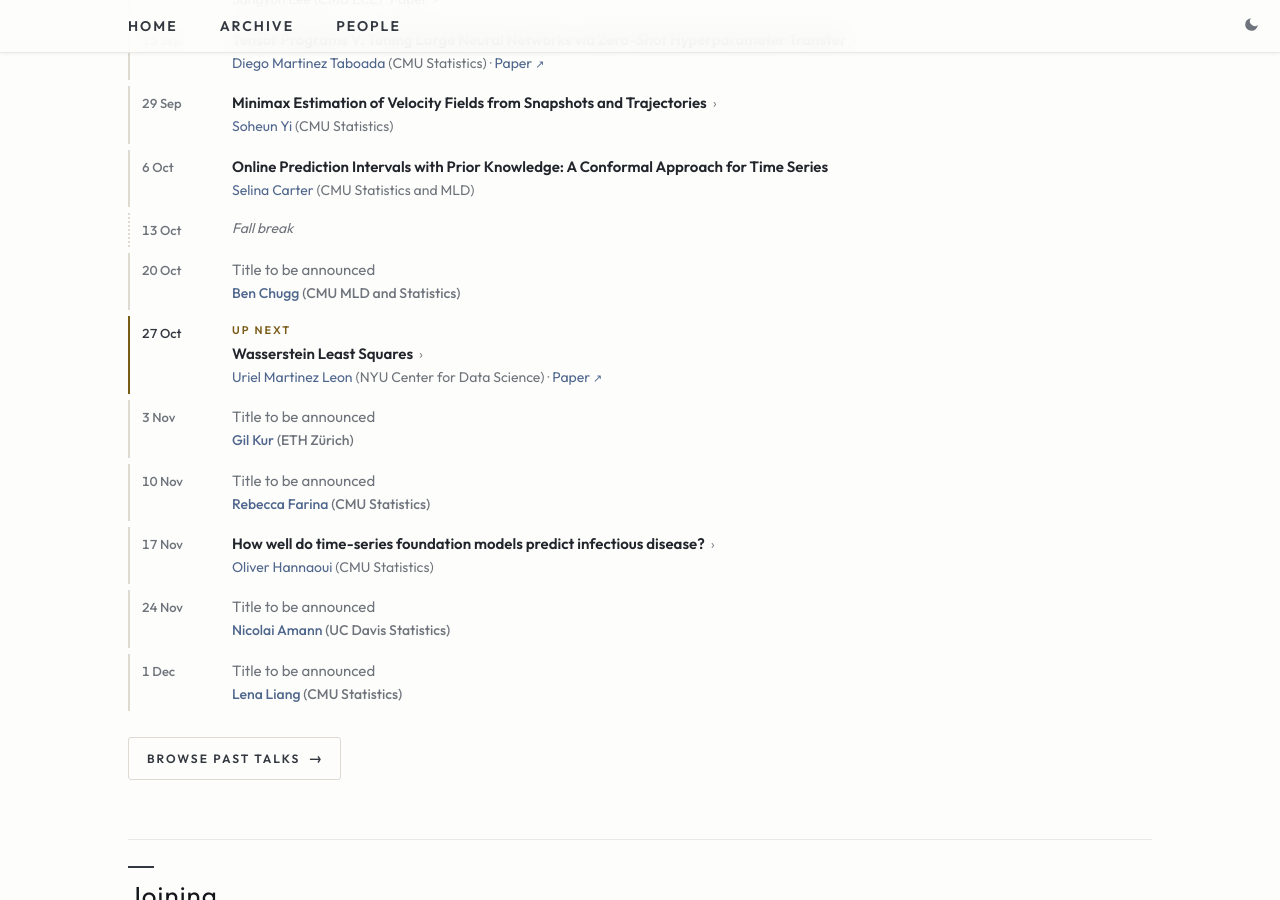
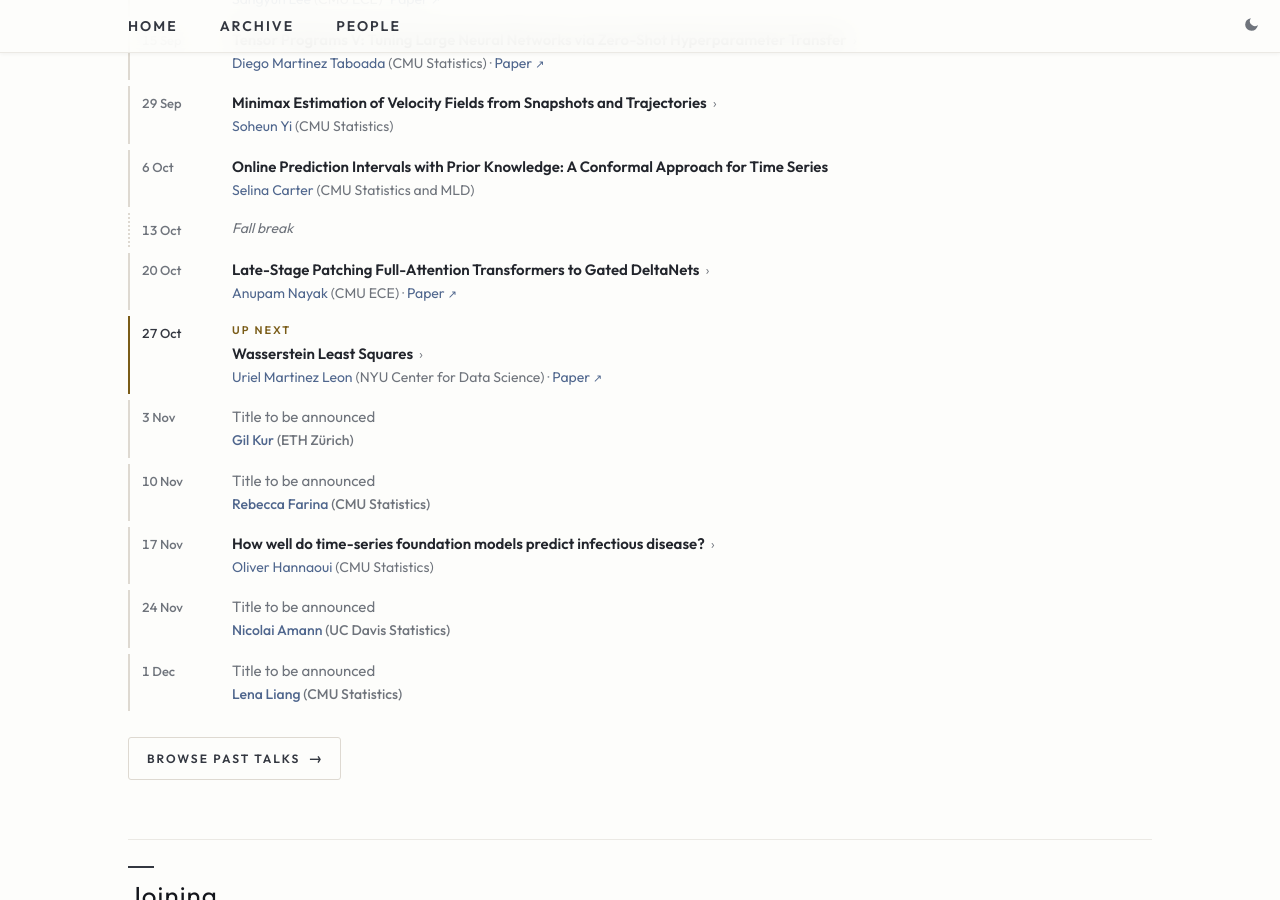
Before and after one commit to StatML-Reading-Group/StatML-Reading-Group.github.io, a Jekyll site: the page built from index.html, in a window 1280 px wide and 900 px high, scrolled down 649 px. Built offline with Jekyll 4.4.1, drawn with Linux system fonts in a browser that asks for light colours.

Commit message:
Update Anupam Nayak talk

```diff
--- a/_data/people.yaml
+++ b/_data/people.yaml
@@ -828,3 +828,7 @@ lena_liang:
   name: Lena Liang
   affiliation: CMU Statistics
   url: https://www.cmu.edu/dietrich/statistics-datascience/research/members/lena-liang.html
+anupam_nayak:
+  name: Anupam Nayak
+  affiliation: CMU ECE
+  url: https://hunchings.github.io/
--- a/_data/talks/fall2026.yaml
+++ b/_data/talks/fall2026.yaml
@@ -97,9 +97,12 @@
   - sheet
 - date: '2026-10-20'
   speakers:
-  - ben_chugg
-  title: Title TBD
-  abstract: TBD
+  - anupam_nayak
+  title: Late-Stage Patching Full-Attention Transformers to Gated DeltaNets
+  # Adapted from the speaker description at https://luma.com/dbpclm7u
+  abstract: >-
+    Model architectures are usually treated as fixed once pretraining is complete. This talk examines how pretrained transformers with full attention can instead be adapted into more efficient hybrid models without starting training over. Earlier conversion methods restore performance on short contexts but leave substantial gaps in long-context reasoning and retrieval. A recovery process combining representation alignment, off-policy distillation, and extended on-policy distillation addresses these gaps at a small fraction of the original pretraining cost. The results suggest that architectural decisions can remain open to revision well into a model’s training lifecycle.
+  paper_url: https://hunchings.github.io/late-stage-patching/
   sources:
   - sheet
 - date: '2026-10-27'
```
